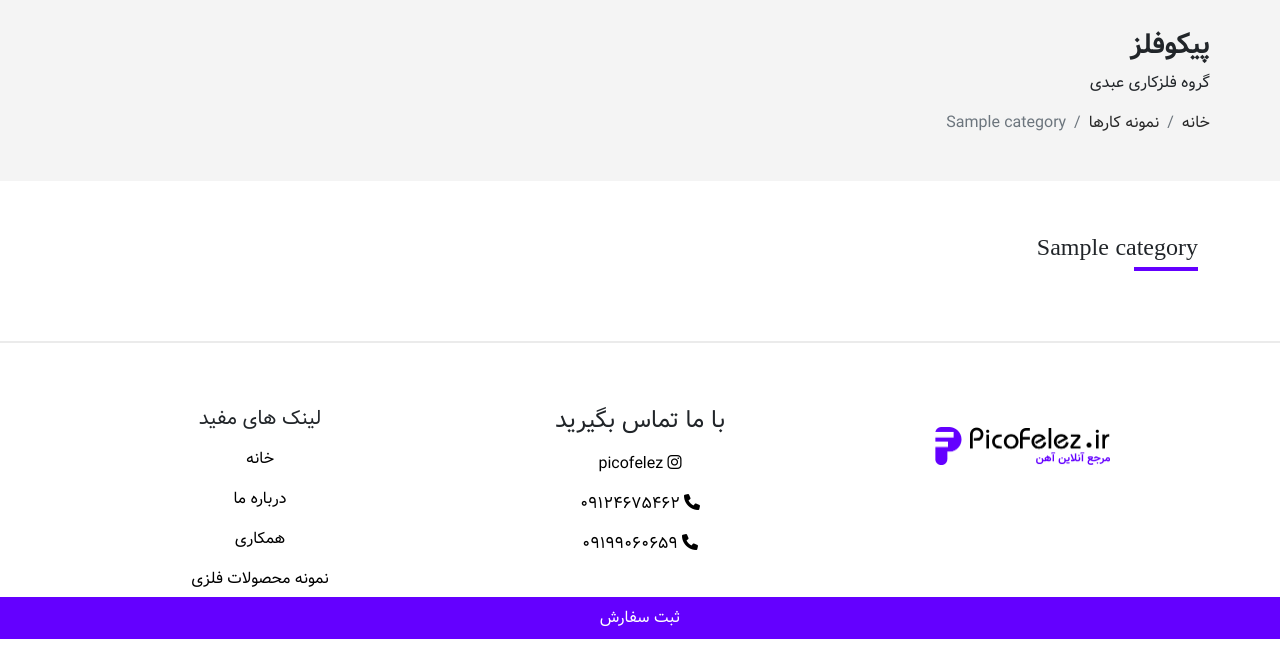
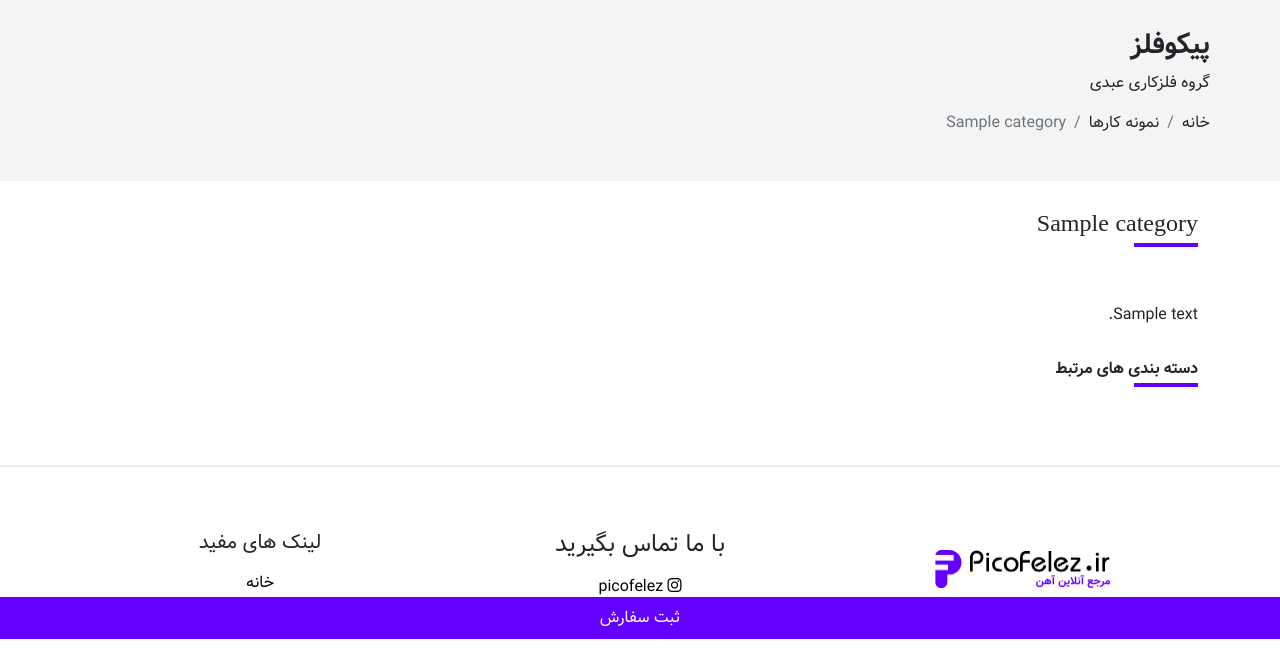
Before and after one commit to picofelez/website-backend, a Django app: a page that uses metallurgy/templates/metallurgy/work_sample_list.html in a window 1280 px wide. Shown: the part 161-809 px from the top of the page. Run offline with Django 4.2, Linux system fonts and the light colour scheme; tables that the repository leaves empty hold one stand-in row (values such as "Sample post"); some libraries are stand-ins or nearby versions.

Commit message:
Update: added description field to Category model

```diff
--- a/metallurgy/templates/metallurgy/work_sample_list.html
+++ b/metallurgy/templates/metallurgy/work_sample_list.html
@@ -92,39 +92,15 @@
                                    class="btn btn-purple d-none d-md-block py-2 rounded-0 w-100 position-fixed fixed-bottom">
                                     ثبت سفارش
                                 </a>
-                                {% if category and not category.parent %}
-                                    <div class="col-12 mb-4" id="sub-cats-portfolios">
-                                        <div class="row">
-                                            {% for sub_cat in category.sub_cats.all %}
-                                                <div class="col-12 col-md-3 mb-2">
-                                                    <div class="rounded-card box-shadow d-flex justify-content-between align-items-center">
-                                                        <p class="font-size-95 mb-0">
-                                                            <a href="{% url 'core:work-sample-category-list' sub_cat.slug sub_cat.pk %}"
-                                                               class="text-primary">
-                                                                {{ sub_cat.name }}
-                                                            </a>
-                                                        </p>
-                                                        <p class="font-size-85 mb-0">
-                                                            <span>
-                                                                <i class="fa fa-list text-success"></i>
-                                                                {{ sub_cat.portfolios.count }} محصول
-                                                            </span>
-                                                        </p>
-                                                    </div>
-                                                </div>
-                                            {% endfor %}
 
-                                        </div>
-                                    </div>
-                                {% endif %}
                                 <div class="col-12 mb-3">
-                                    <h4 class="title font-vazir-bold-fd">
+                                    <h1 class="title h4 font-vazir-bold-fd">
                                         {% if category %}
                                             {{ category.name }}
                                         {% else %}
                                             نمونه کارها
                                         {% endif %}
-                                    </h4>
+                                    </h1>
                                 </div>
                                 {% if not category %}
                                     <div class="col-12 col-md-5 my-4">
@@ -152,6 +128,43 @@
                                     {% include 'core/components/paginate_component.html' %}
                                 </div>
 
+                                {% if category.description %}
+                                    <div class="col-12 my-3">
+                                        {{ category.description|safe }}
+                                    </div>
+                                {% endif %}
+
+                                {% if category and not category.parent %}
+                                    <div class="col-12 my-3">
+                                        <h3 class="title h6 font-vazir-bold-fd">
+                                            دسته بندی های مرتبط
+                                        </h3>
+                                    </div>
+                                    <div class="col-12 mb-4">
+                                        <div class="row">
+                                            {% for sub_cat in category.sub_cats.all %}
+                                                <div class="col-12 col-md-3 mb-2">
+                                                    <div class="rounded-card box-shadow d-flex justify-content-between align-items-center">
+                                                        <p class="font-size-95 mb-0">
+                                                            <a href="{% url 'core:work-sample-category-list' sub_cat.slug sub_cat.pk %}"
+                                                               class="text-primary">
+                                                                {{ sub_cat.name }}
+                                                            </a>
+                                                        </p>
+                                                        <p class="font-size-85 mb-0">
+                                                            <span>
+                                                                <i class="fa fa-list text-success"></i>
+                                                                {{ sub_cat.portfolios.count }} محصول
+                                                            </span>
+                                                        </p>
+                                                    </div>
+                                                </div>
+                                            {% endfor %}
+
+                                        </div>
+                                    </div>
+                                {% endif %}
+
                             </div>
                         </div>
                     </div>
--- a/product/models.py
+++ b/product/models.py
@@ -1,5 +1,6 @@
 import random
 
+from ckeditor.fields import RichTextField
 from django.contrib.auth import get_user_model
 from django.db import models
 from django.urls import reverse
@@ -23,6 +24,7 @@ class Category(models.Model):
     )
     name = models.CharField(max_length=100, verbose_name='نام دسته')
     created = models.DateTimeField(auto_now_add=True, verbose_name='تاریخ ایجاد')
+    description = RichTextField(null=True, blank=True, verbose_name='توضیحات')
     slug = models.SlugField(
         max_length=255, null=True, blank=True, verbose_name="اسلاگ"
     )
```
Also changed, not shown: product/migrations/0012_category_description.py (added), product/migrations/0013_alter_category_description.py (added).
